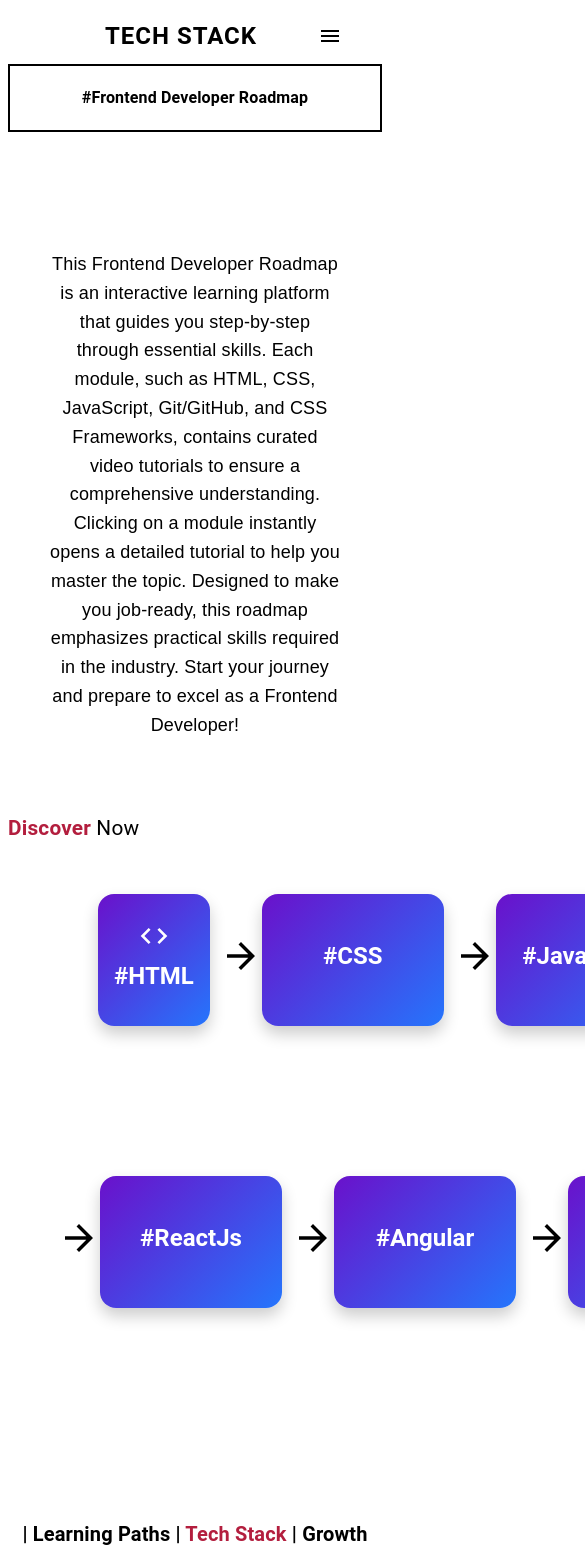
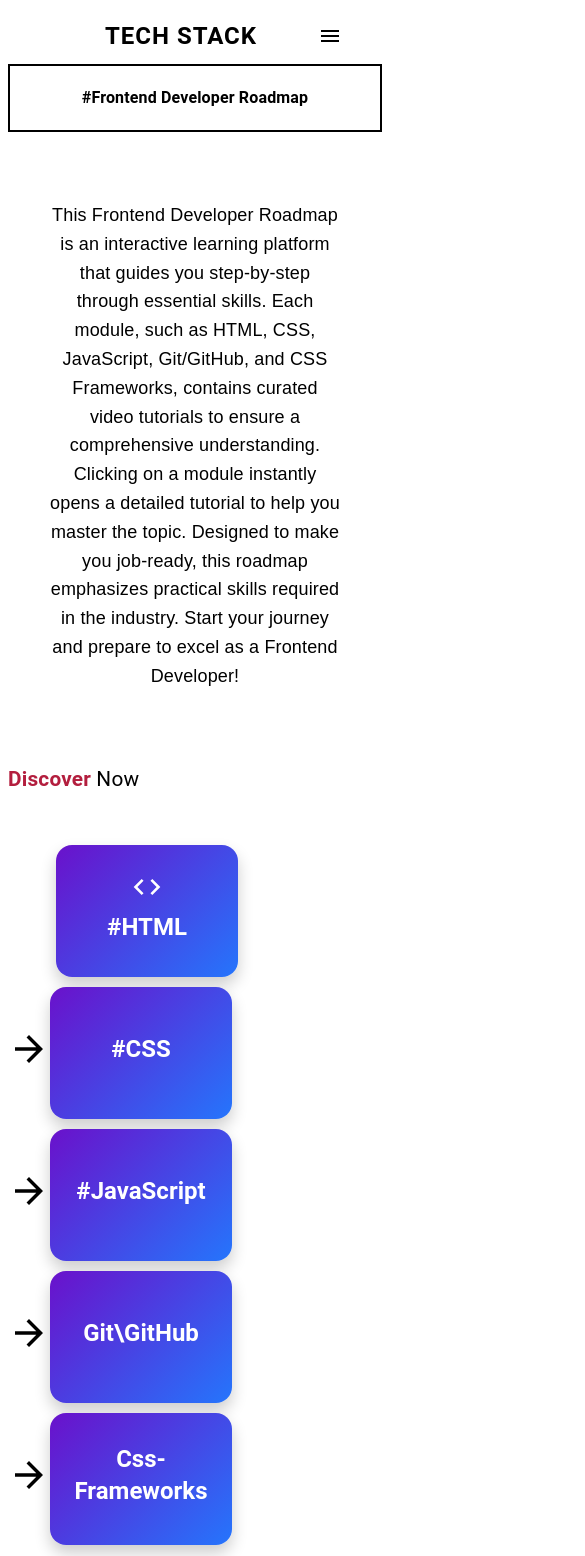
Before and after one commit to sumitsomase/Tech_Stack, a React (Create React App) app: page /FrontendDeveloper in a window 390 px wide. Shown: the top 1556 px of the page, 585 px wide, since content can reach past the window. Built offline with nearby package versions, Linux system fonts and the light colour scheme; the HTML template or start-up script is replaced by a standard one.

Commit message:
change frontend

```diff
--- a/src/Components/Contact/Contact.js
+++ b/src/Components/Contact/Contact.js
@@ -69,7 +69,7 @@
       >
         Feel free to reach out to us with any questions or feedback. We’re here
         to help! You can also email us directly at{" "}
-        <span style={{ fontWeight: "bold" }}>sumitsomase@gmail.com</span>.
+        <span style={{ fontWeight: "bold" }}>sumitsomase65@gmail.com</span>.
       </Typography>
 
       <Box
--- a/src/Components/Home/TechPosition/BoxEightTechPosition.js
+++ b/src/Components/Home/TechPosition/BoxEightTechPosition.js
@@ -45,7 +45,7 @@
       <Typography
         sx={{
           marginTop: "15px",
-          marginLeft: isMobile ? "20px" :"4px",
+          marginLeft: isMobile ? "15px" :"4px",
           padding: "5px",
           border: "1px solid black",
           width: "250px",
--- a/src/Components/Home/TechPosition/BoxFourTechPosition.js
+++ b/src/Components/Home/TechPosition/BoxFourTechPosition.js
@@ -43,7 +43,7 @@
       <Typography
         sx={{
           marginTop: "15px",
-          marginLeft: isMobile ? "30px" :"10px",
+          marginLeft: isMobile ? "27px" :"10px",
           padding: "5px",
           border: "1px solid black",
           width: "250px",
--- a/src/Components/Home/TechPosition/BoxOneTechPosition.js
+++ b/src/Components/Home/TechPosition/BoxOneTechPosition.js
@@ -40,7 +40,7 @@
       <Typography
         sx={{
           marginTop: "15px",
-          marginLeft: isMobile ? "40px" : "3px",
+          marginLeft: isMobile ? "36px" : "3px",
           padding: "5px",
           border: "1px solid black",
           width: "230px",
--- a/src/Components/Home/TechPosition/BoxTwoTechPosition.js
+++ b/src/Components/Home/TechPosition/BoxTwoTechPosition.js
@@ -43,7 +43,7 @@
       <Typography
         sx={{
           marginTop: "15px",
-          marginLeft: isMobile ? "40px" : "5px",
+          marginLeft: isMobile ? "37px" : "5px",
           padding: "5px",
           border: "1px solid black",
           width: "230px",
--- a/src/Components/Home/TechPosition/Frontend/FrontendDevloper.js
+++ b/src/Components/Home/TechPosition/Frontend/FrontendDevloper.js
@@ -14,6 +14,7 @@
 import ApiFrontend from "./ApiFrontend";
 import StateManageFrontend from "./StateManageFrontend";
 import DeploymentFrontend from "./DeploymentFrontend";
+import Responsive from "../../../Responsive";
 
 const FrontendDeveloper=()=>{
 
@@ -29,7 +30,7 @@
             <Box
         sx={{
             display:"flex",
-            flexDirection:"row",
+            flexDirection: Responsive ? "column" : "row",
             marginTop:"50px",
             gap:"10px",
 
@@ -45,10 +46,11 @@
             <Box
         sx={{
             display:"flex",
-            flexDirection:"row",
-            marginTop:"150px",
+            flexDirection: Responsive ? "column" :"row",
+            marginTop: Responsive ? "90px" :"150px",
             gap:"10px",
-            marginBottom:"150px"
+            marginBottom:"150px",
+            marginLeft:{xs : "180px"},
 
 
         }}>
--- a/src/Components/Home/TechPosition/Frontend/HtmlFrontend.js
+++ b/src/Components/Home/TechPosition/Frontend/HtmlFrontend.js
@@ -1,6 +1,7 @@
 import React, { useState } from "react";
 import { Box, Typography } from "@mui/material";
-import CodeIcon from "@mui/icons-material/Code"; // Import the icon
+import CodeIcon from "@mui/icons-material/Code"; // Import the
+import Responsive from "../../../Responsive";
 
 const HtmlFrontend = () => {
   const [showInfo, setShowInfo] = useState(false);
@@ -22,7 +23,7 @@
         textAlign: "center",
         position: "relative",
         cursor: "pointer",
-        marginLeft:"90px"
+        marginLeft: Responsive ? "48px" :"90px"
       }}
       onMouseEnter={() => setShowInfo(true)}
       onMouseLeave={() => setShowInfo(false)}
--- a/src/Components/Home/TechPosition/Frontend/InfoFrontendDevRole.js
+++ b/src/Components/Home/TechPosition/Frontend/InfoFrontendDevRole.js
@@ -1,5 +1,6 @@
 import React from "react";
 import { Typography, Box, Button, Link } from "@mui/material";
+import Responsive from "../../../Responsive";
 
 
 const InfoFrontendDevRole = () => {
@@ -18,7 +19,7 @@
         sx={{
           textAlign: "center",
           padding: "40px",
-          marginTop: "50px",
+          marginTop: Responsive ? "1px" : "50px",
           fontSize: {
             xs: "1rem",
             sm: "1.3rem",
--- a/src/Components/Home/TechPosition/Frontend/ReactFrontend.js
+++ b/src/Components/Home/TechPosition/Frontend/ReactFrontend.js
@@ -1,6 +1,7 @@
 import React, { useState } from "react";
 import { Box, Typography } from "@mui/material";
 import ArrowForwardIcon from "@mui/icons-material/ArrowForward";
+import Responsive from "../../../Responsive";
 
 const ReactFrontend = () => {
   const [showInfo, setShowInfo] = useState(false);
@@ -12,7 +13,7 @@
         flexDirection: "row",
         alignItems: "center",
         position: "relative", // For tooltip positioning
-        marginLeft:"50px"
+        marginLeft: Responsive ? "0px" :"50px"
       }}
     >
       {/* Arrow Icon outside the box */}
--- /dev/null
+++ b/src/Components/Responsive.js
@@ -0,0 +1,14 @@
+import React from 'react';
+import { Typography, Box, Link ,useTheme,useMediaQuery } from "@mui/material";
+
+
+const Responsive = () => {
+     const theme= useTheme();
+      const isMobile=useMediaQuery(theme.breakpoints.down("sm"));
+
+  return (
+    <></>
+  )
+}
+
+export default Responsive
```
